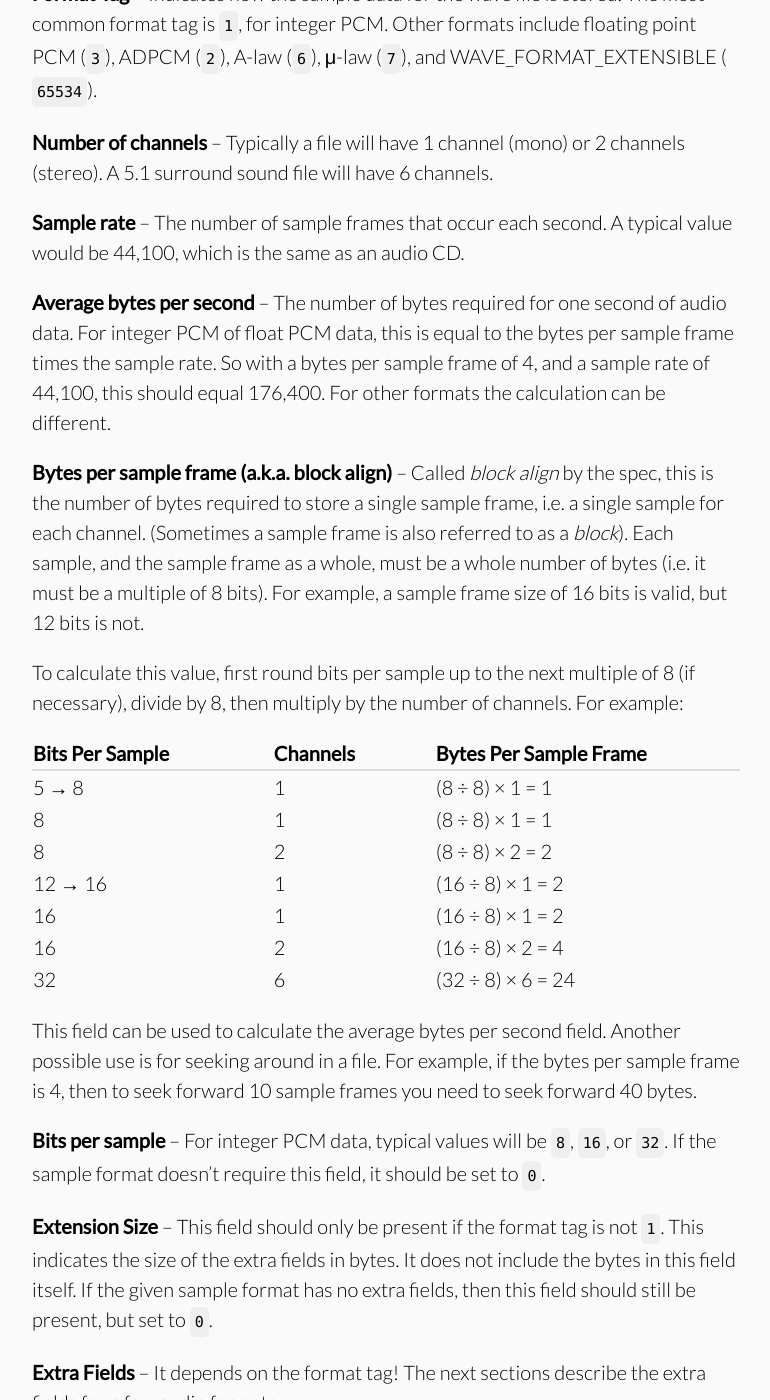
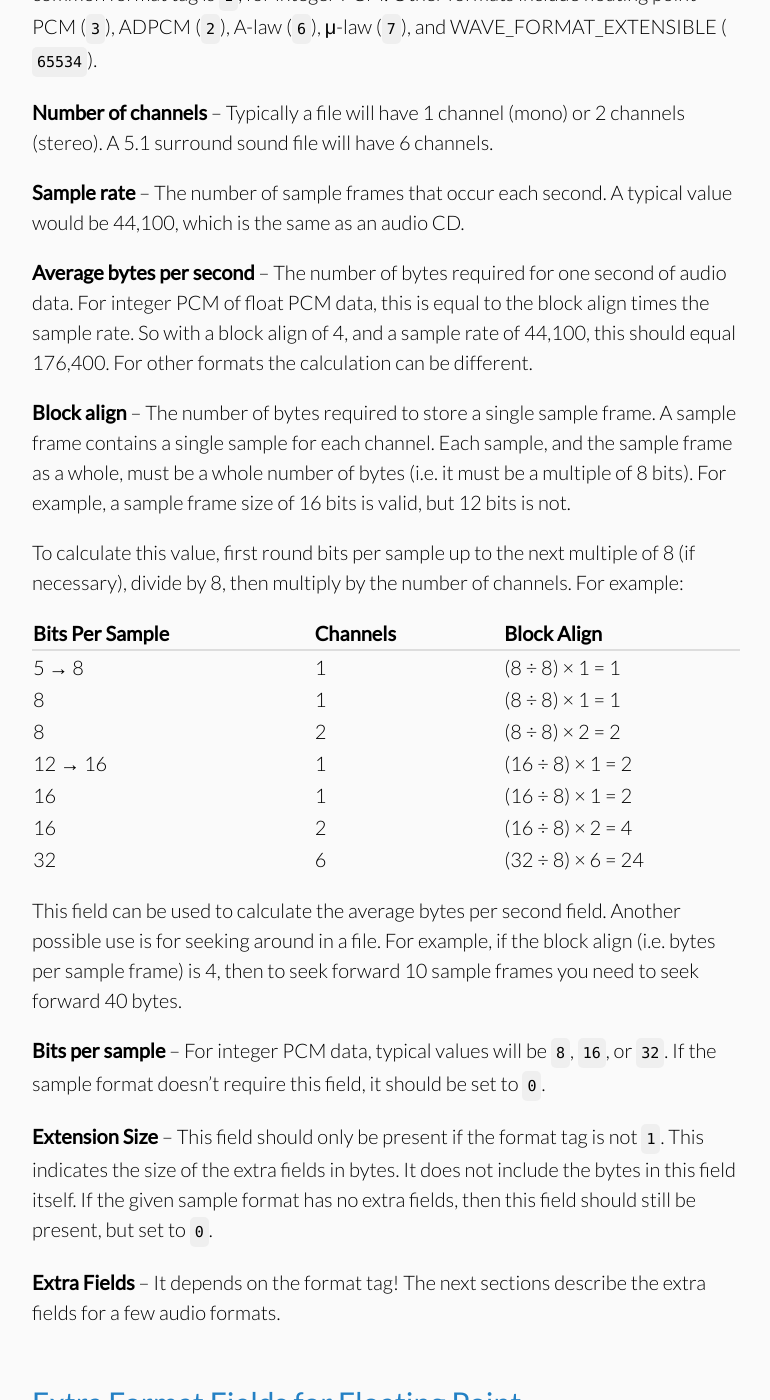
Before and after one commit to jstrait/wavefile, a Jekyll site: the page built from how_wave_files_work.html, in a window 1280 px wide and 1400 px high, scrolled down 5160 px. Shown: the whole window, without its empty margins (254-1024 px from the left). Built offline with Jekyll 4.4.1, drawn with Linux system fonts in a browser that asks for light colours; some web fonts are replaced; some of the changed text lies outside the part shown.

Commit message:
Using more accurate "block align" field name
Instead of "bytes per sample frame". "wBlockAlign" is the field
name used in the spec, so this seems more accurate.

```diff
--- a/how_wave_files_work.html
+++ b/how_wave_files_work.html
@@ -126,7 +126,7 @@ and Data Specifications 1.0, August 1991</a></li>
         <td>32-bit unsigned integer</td>
       </tr>
       <tr>
-        <td>Bytes per Sample Frame<br />(a.k.a block align)</td>
+        <td>Block align</td>
         <td>2</td>
         <td>16-bit unsigned integer</td>
       </tr>
@@ -155,15 +155,15 @@ and Data Specifications 1.0, August 1991</a></li>
   <p><strong>Format Tag</strong> &ndash; Indicates how the sample data for the wave file is stored. The most common format tag is <code>1</code>, for integer PCM. Other formats include floating point PCM (<code>3</code>), ADPCM (<code>2</code>), A-law (<code>6</code>), &mu;-law (<code>7</code>), and WAVE_FORMAT_EXTENSIBLE (<code>65534</code>).</p>
   <p><strong>Number of channels</strong> &ndash; Typically a file will have 1 channel (mono) or 2 channels (stereo). A 5.1 surround sound file will have 6 channels.</p>
   <p><strong>Sample rate</strong> &ndash; The number of sample frames that occur each second. A typical value would be 44,100, which is the same as an audio CD.</p>
-  <p><strong>Average bytes per second</strong> &ndash; The number of bytes required for one second of audio data. For integer PCM of float PCM data, this is equal to the bytes per sample frame times the sample rate. So with a bytes per sample frame of 4, and a sample rate of 44,100, this should equal 176,400. For other formats the calculation can be different.</p>
-  <p><strong>Bytes per sample frame (a.k.a. block align)</strong> &ndash; Called <em>block align</em> by the spec, this is the number of bytes required to store a single sample frame, i.e. a single sample for each channel. (Sometimes a sample frame is also referred to as a <em>block</em>). Each sample, and the sample frame as a whole, must be a whole number of bytes (i.e. it must be a multiple of 8 bits). For example, a sample frame size of 16 bits is valid, but 12 bits is not.</p>
+  <p><strong>Average bytes per second</strong> &ndash; The number of bytes required for one second of audio data. For integer PCM of float PCM data, this is equal to the block align times the sample rate. So with a block align of 4, and a sample rate of 44,100, this should equal 176,400. For other formats the calculation can be different.</p>
+  <p><strong>Block align</strong> &ndash; The number of bytes required to store a single sample frame. A sample frame contains a single sample for each channel. Each sample, and the sample frame as a whole, must be a whole number of bytes (i.e. it must be a multiple of 8 bits). For example, a sample frame size of 16 bits is valid, but 12 bits is not.</p>
   <p>To calculate this value, first round bits per sample up to the next multiple of 8 (if necessary), divide by 8, then multiply by the number of channels. For example:</p>
   <div class="scroll-x">
     <table>
       <tr>
         <th>Bits Per Sample</th>
         <th>Channels</th>
-        <th>Bytes Per Sample Frame</th>
+        <th>Block Align</th>
       </tr>
       <tr>
         <td>5 &rarr; 8</td>
@@ -202,7 +202,7 @@ and Data Specifications 1.0, August 1991</a></li>
       </tr>
     </table>
   </div>
-  <p>This field can be used to calculate the average bytes per second field. Another possible use is for seeking around in a file. For example, if the bytes per sample frame is 4, then to seek forward 10 sample frames you need to seek forward 40 bytes.</p>
+  <p>This field can be used to calculate the average bytes per second field. Another possible use is for seeking around in a file. For example, if the block align (i.e. bytes per sample frame) is 4, then to seek forward 10 sample frames you need to seek forward 40 bytes.</p>
   <p><strong>Bits per sample</strong> &ndash; For integer PCM data, typical values will be <code>8</code>, <code>16</code>, or <code>32</code>. If the sample format doesn&rsquo;t require this field, it should be set to <code>0</code>.</p>
   <p><strong>Extension Size</strong> &ndash; This field should only be present if the format tag is not <code>1</code>. This indicates the size of the extra fields in bytes. It does not include the bytes in this field itself. If the given sample format has no extra fields, then this field should still be present, but set to <code>0</code>.</p>
   <p><strong>Extra Fields</strong> &ndash; It depends on the format tag! The next sections describe the extra fields for a few audio formats.</p>
@@ -488,7 +488,7 @@ and Data Specifications 1.0, August 1991</a></li>
   </div>
   <p class="important"><span class="tag-important">Important!</span> Notice that 8-bit samples are unsigned, while larger bit depths are signed.</p>
   <p>Samples in a multi-channel PCM wave file are interleaved. That is, in a stereo file, one sample for the left channel will be followed by one sample for the right channel, followed by another sample for the left channel, then right channel, and so forth.</p>
-  <p>One set of interleaved samples is called a <em>sample frame</em> (also called a <em>block</em>). A sample frame will contain one sample for each channel. In a monophonic file, a sample frame will consist of 1 sample. In a stereo file, a sample frame has 2 samples (one for the left channel, one for the right channel). In a 5-channel file, a sample frame has 5 samples. The bytes per sample frame field in the format chunk gives the size in bytes of each sample frame. This can be useful when seeking to a particular sample frame in the file.</p>
+  <p>One set of interleaved samples is called a <em>sample frame</em> (also called a <em>block</em>). A sample frame will contain one sample for each channel. In a monophonic file, a sample frame will consist of 1 sample. In a stereo file, a sample frame has 2 samples (one for the left channel, one for the right channel). In a 5-channel file, a sample frame has 5 samples. The block align field in the format chunk gives the size in bytes of each sample frame. This can be useful when seeking to a particular sample frame in the file.</p>
   <p>For example, for a 2 channel file with 16-bit PCM samples, the sample data would look like this:</p>
   <div class="flex flex-column flex-row-l flex-align-center flex-justify-center center" style="font-size: 0.8rem;">
     <div style="border: 2px solid #a1a1a1; border-radius: 0.5rem; padding: 0.5rem; margin-right: 0.5rem;">
```
